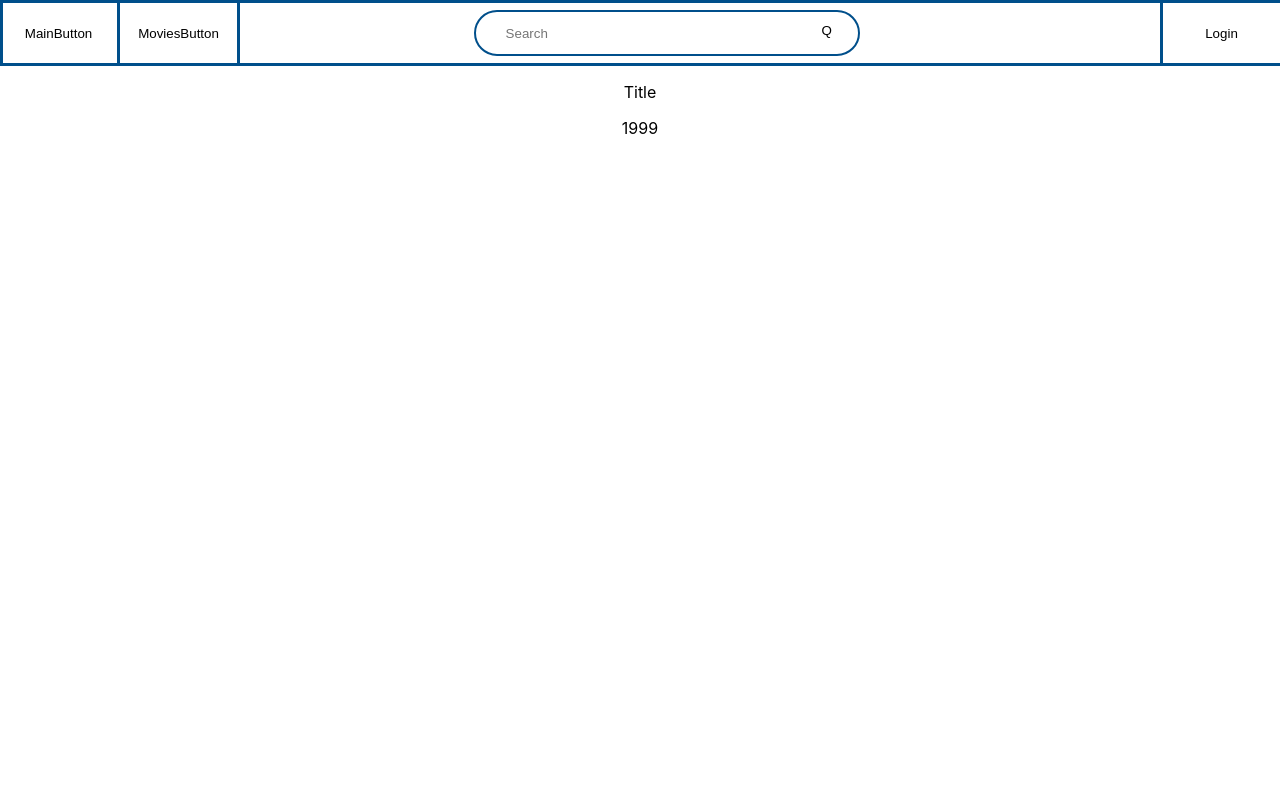
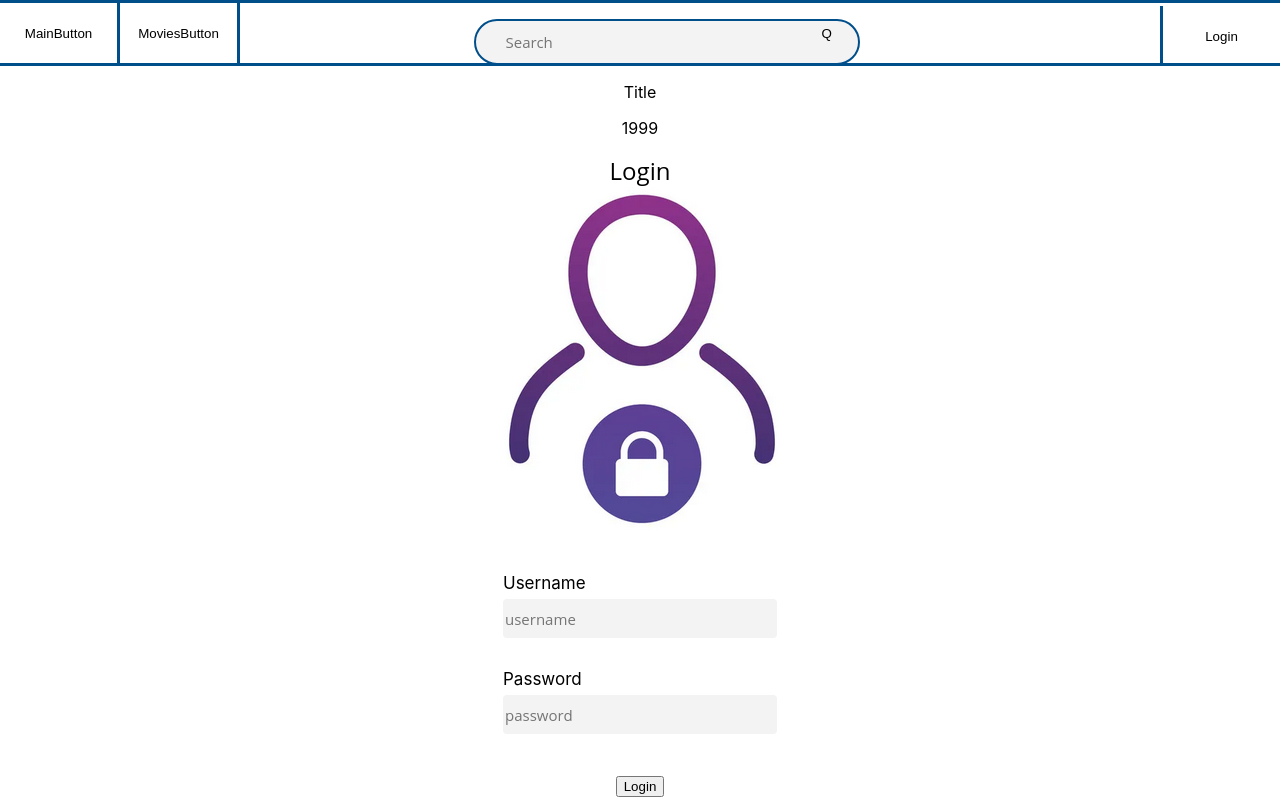
Before and after one commit to haungrui2/Montage, a React (Create React App) app in the folder montage/: page / in a window 1280 px wide. Built offline with nearby package versions, Linux system fonts and the light colour scheme.

Commit message:
login page view

```diff
--- a/montage/src/App.css
+++ b/montage/src/App.css
@@ -1,5 +1,11 @@
 .App {
   text-align: center;
+  width: 100%;
+  height: 100%;
+  display: flex;
+  flex-direction: column;
+  align-items: center;
+  justify-content: center;
 }
 
 .App-logo {
@@ -45,6 +51,7 @@
   border-color: rgb(0,79,139);
   height: 60px;
   width: 100vw;
+  position: relative;
 }
 
 .SearchContainer {
--- a/montage/src/App.js
+++ b/montage/src/App.js
@@ -1,12 +1,15 @@
 import './App.css';
 import Navbar from "./components/Navbar";
 import MovieInfo from "./components/MovieInfo";
+import {Login} from "./components/Login/Login";
+import {Register} from "./components/Login/Register";
 
 function App() {
   return (
     <div className="App">
       <Navbar />
       <MovieInfo />
+      <Login />
     </div>
   );
 }
--- /dev/null
+++ b/montage/src/components/Login/Login.css
@@ -0,0 +1,64 @@
+.base-container {
+  width: 100%;
+  display: flex;
+  flex-direction: column;
+  align-items: center;
+
+}
+
+.header {
+  font-size: 24px;
+  font-family: "Open Sans", sans-serif;
+}
+
+.content {
+  display: flex;
+  flex-direction: column;
+}
+
+.image {
+  width: 21em;
+  width: 100%;
+  height: 80%;
+}
+
+.form {
+  margin-top: 2em;
+  display: flex;
+  flex-direction: column;
+  align-items: center;
+}
+
+.form-group {
+  flex-direction: column;
+  display: flex;
+  align-items: flex-start;
+  width: fit-content;
+}
+
+label {
+  font-size: 17px;
+}
+
+input {
+  margin-top: 6px;
+  min-width: 18em;
+  height: 37px;
+  padding: 0px, 10px;
+  font-size: 15px;
+  font-family: "Open Sans", sans-serif;
+  background-color: #f3f3f3;
+  border: 0;
+  border-radius: 4px;
+  margin-bottom: 31px;
+  transition: all 250ms ease-in-out;
+}
+
+&:focus {
+  outline: none;
+  box-shadow: 0 0 12px 0.8px #0e81ce96;
+}
+
+.footer {
+  margin-top: 10px;
+}
--- /dev/null
+++ b/montage/src/components/Login/Login.jsx
@@ -0,0 +1,39 @@
+import React from "react";
+import "./Login.css";
+import loginImg from "./loginImg.png";
+
+export class Login extends React.Component {
+  constructor(props) {
+    super(props);
+  }
+
+  render() {
+    return (
+      <div className="base-container">
+        <div className="header">Login</div>
+        <div className="content">
+
+          <div className="image">
+            <img src={loginImg} alt="Login Image"/>
+          </div>
+
+          <div className="form">
+            <div className="form-group">
+              <label htmlFor="username">Username</label>
+              <input type="text" name="username" placeholder="username"/>
+            </div>
+            <div className="form-group">
+              <label htmlFor="password">Password</label>
+              <input type="password" name="password" placeholder="password"/>
+            </div>
+          </div>
+
+        </div>
+
+        <div className="footer">
+          <button type="button" className="btn">Login</button>
+        </div>
+      </div>
+    );
+  }
+}
--- /dev/null
+++ b/montage/src/components/Login/Register.jsx
@@ -0,0 +1,45 @@
+import React from "react";
+import "./Login.css";
+import loginImg from "./loginImg.png";
+
+export class Register extends React.Component {
+  constructor(props) {
+    super(props);
+  }
+
+  render() {
+    return (
+      <div className="base-container">
+        <div className="header">Register</div>
+        <div className="content">
+
+          <div className="image">
+            <img src={loginImg} alt="Login Image"/>
+          </div>
+
+          <div className="form">
+            <div className="form-group">
+              <label htmlFor="username">Username</label>
+              <input type="text" name="username" placeholder="username"/>
+            </div>
+
+            <div className="form-group">
+              <label htmlFor="email">Email</label>
+              <input type="email" name="eamil" placeholder="email"/>
+            </div>
+
+            <div className="form-group">
+              <label htmlFor="password">Password</label>
+              <input type="password" name="password" placeholder="password"/>
+            </div>
+          </div>
+
+        </div>
+
+        <div className="footer">
+          <button type="button" className="btn">Register</button>
+        </div>
+      </div>
+    );
+  }
+}
--- /dev/null
+++ b/montage/src/components/Login/index.jsx
@@ -0,0 +1,4 @@
+import "./Login.css";
+
+export {Login} from "./Login";
+export {Register} from "./Register";
```
Also changed, not shown: montage/src/components/Login/loginImg.png (added).
